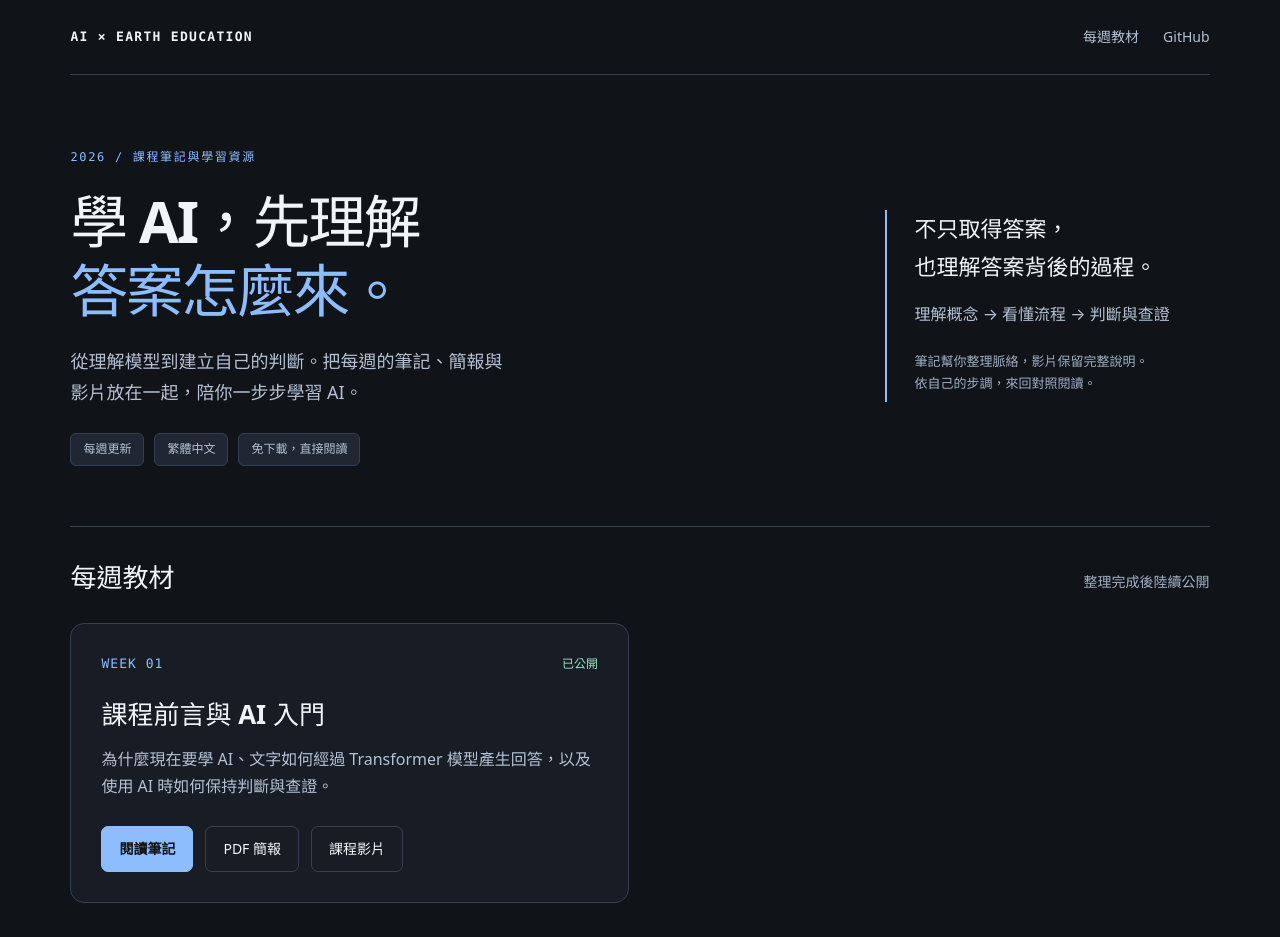
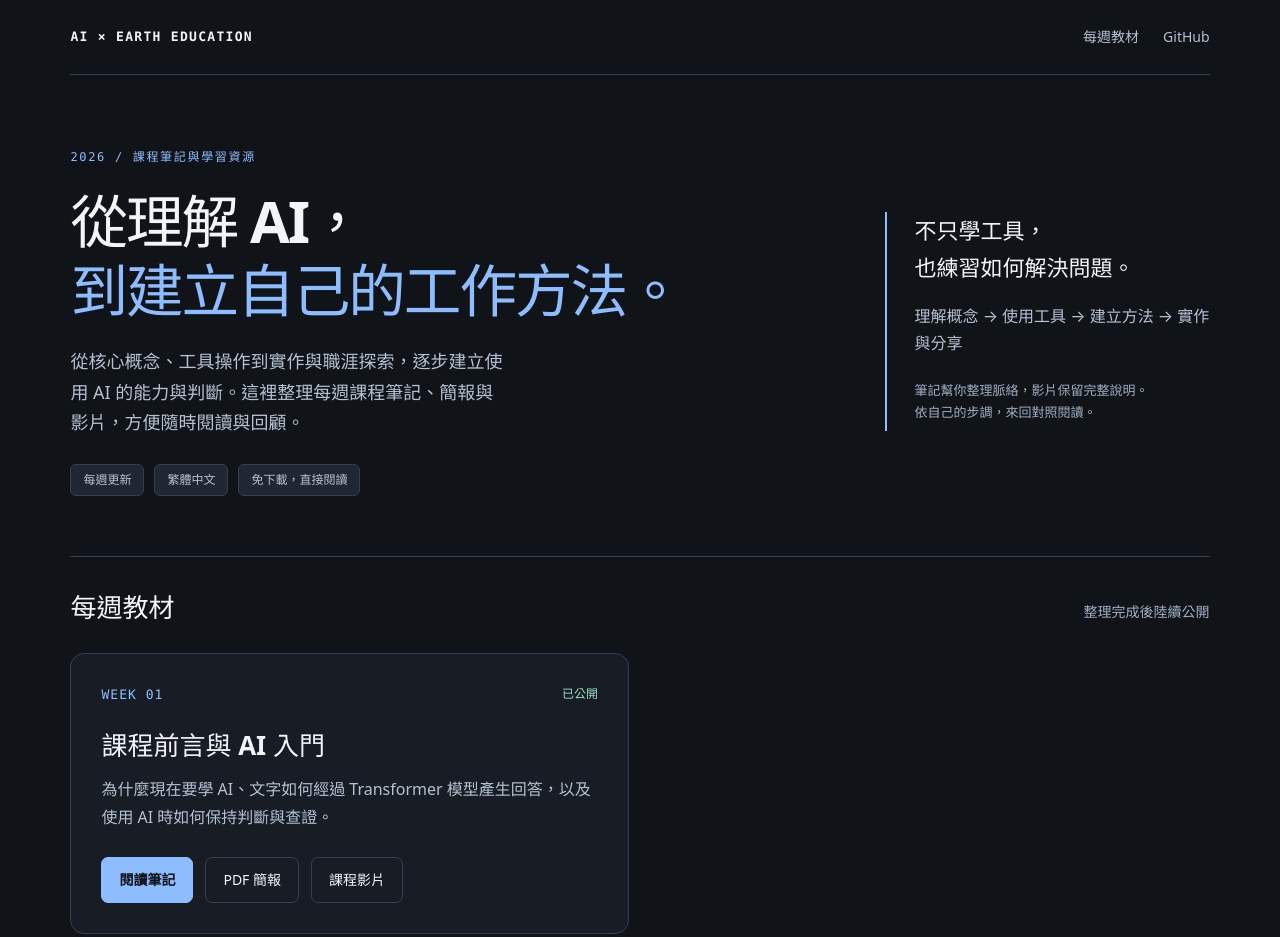
Before and after one commit to geomingical/AI-Earth-Education-2026, a plain HTML site: page index.html in a window 1280 px wide. Shown: the top 937 px of the page. Drawn offline with Linux system fonts and the light colour scheme.

Commit message:
docs: align homepage introduction with full course

```diff
--- a/index.html
+++ b/index.html
@@ -3,7 +3,7 @@
 <head>
   <meta charset="UTF-8">
   <meta name="viewport" content="width=device-width, initial-scale=1">
-  <meta name="description" content="AI × Earth Education 2026：每週課程筆記、PDF 簡報與影片，直接在線上閱讀。理解 AI 如何產生答案，建立自己的判斷。">
+  <meta name="description" content="AI × Earth Education 2026：從核心概念、工具操作到實作與職涯探索，逐步建立使用 AI 的能力與判斷。每週課程筆記、PDF 簡報與影片，直接在線上閱讀。">
   <meta name="theme-color" content="#101318">
   <title>AI × Earth Education 2026｜課程教材</title>
   <script src="courses.js" defer></script>
@@ -72,13 +72,13 @@
       <section class="hero" aria-labelledby="course-title">
         <div>
           <div class="eyebrow">2026 / 課程筆記與學習資源</div>
-          <h1 id="course-title">學 AI，先理解<br><span>答案怎麼來。</span></h1>
-          <p class="intro">從理解模型到建立自己的判斷。把每週的筆記、簡報與影片放在一起，陪你一步步學習 AI。</p>
+          <h1 id="course-title">從理解 AI，<br><span>到建立自己的工作方法。</span></h1>
+          <p class="intro">從核心概念、工具操作到實作與職涯探索，逐步建立使用 AI 的能力與判斷。這裡整理每週課程筆記、簡報與影片，方便隨時閱讀與回顧。</p>
           <div class="tags"><span class="tag">每週更新</span><span class="tag">繁體中文</span><span class="tag">免下載，直接閱讀</span></div>
         </div>
         <aside class="principle" aria-label="學習方向">
-          <h2>不只取得答案，<br>也理解答案背後的過程。</h2>
-          <p>理解概念 → 看懂流程 → 判斷與查證</p>
+          <h2>不只學工具，<br>也練習如何解決問題。</h2>
+          <p>理解概念 → 使用工具 → 建立方法 → 實作與分享</p>
           <p class="caption">筆記幫你整理脈絡，影片保留完整說明。<br>依自己的步調，來回對照閱讀。</p>
         </aside>
       </section>
```
